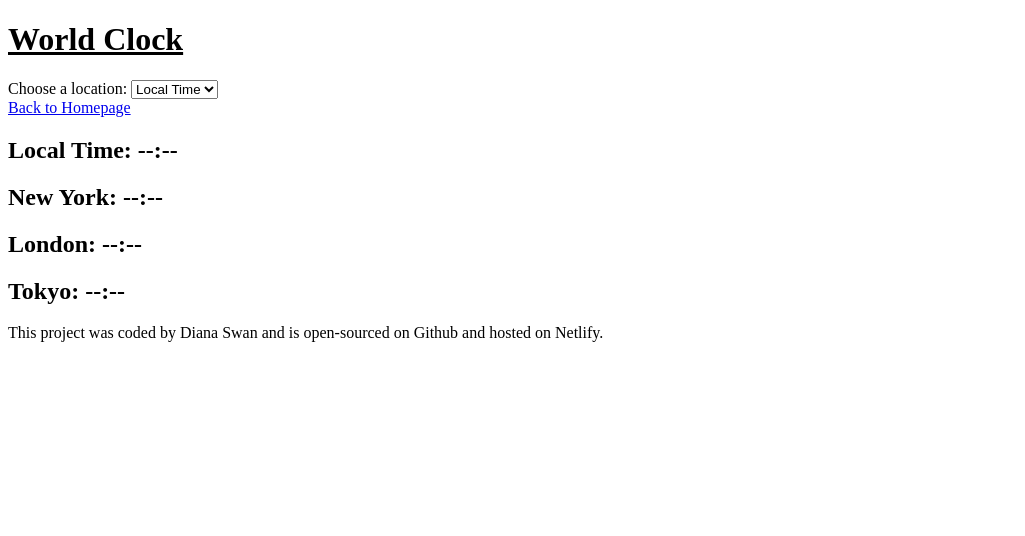
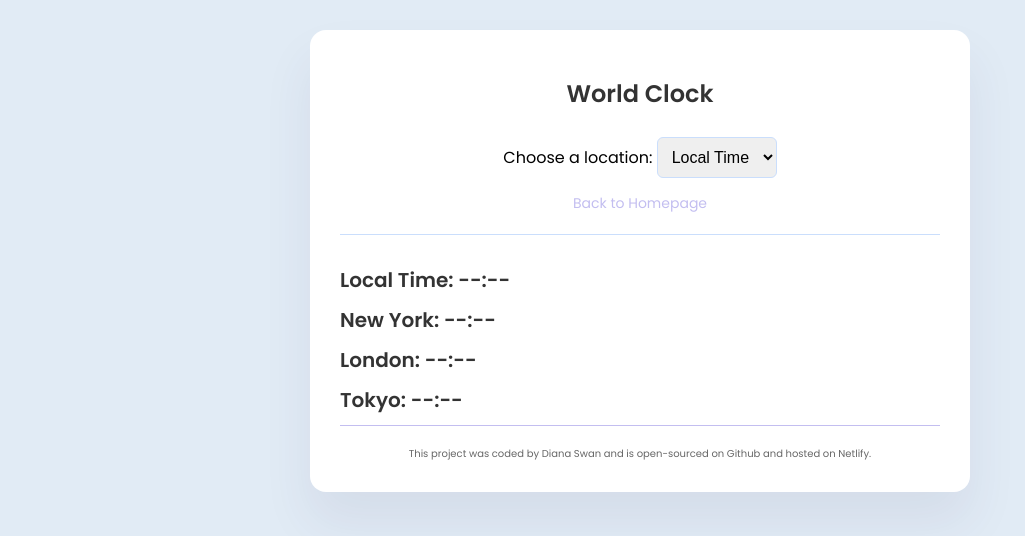
Before and after one commit to DianaSwan/worldclockplusaddonweek2, a website: page index.html in a window 1280 px wide. Shown: the whole page, without its empty margins (0-1025 px from the left). Drawn offline with Linux system fonts and the light colour scheme.

Commit message:
Various styling

```diff
--- a/src/styles.css
+++ b/src/styles.css
@@ -1,3 +1,60 @@
+body {
+  background-color: #e1ebf5;
+  font-family: "Poppins", sans-serif;
+}
+
+.world-clock-app {
+  background: white;
+  margin: 30px auto;
+  border-radius: 16px;
+  max-width: 600px;
+  box-shadow: 0 30px 50px rgba(65, 50, 100, 0.08);
+  padding: 30px;
+}
+
+header {
+  display: flex;
+  flex-direction: column;
+  align-items: center;
+  text-align: center;
+  border-bottom: 1px solid #cadefc;
+  padding: 0 0 20px 0;
+}
+
 h1 {
-  text-decoration: underline;
+  font-size: 24px;
+  color: #333;
 }
+
+.location-select {
+  margin-top: 10px;
+  padding: 10px;
+  font-size: 16px;
+  border-radius: 6px;
+  border: 1px solid #cadefc;
+}
+
+.homepage-link {
+  margin-top: 15px;
+  font-size: 14px;
+  color: #c3bef0;
+  text-decoration: none;
+}
+
+.time-display {
+  margin-top: 30px;
+}
+
+.time-display h2 {
+  font-size: 20px;
+  margin: 10px 0;
+  color: #333;
+}
+
+footer {
+  text-align: center;
+  font-size: 10px;
+  color: rgba(0, 0, 0, 0.6);
+  padding-top: 20px;
+  border-top: 1px solid #c3bef0;
+}
```
